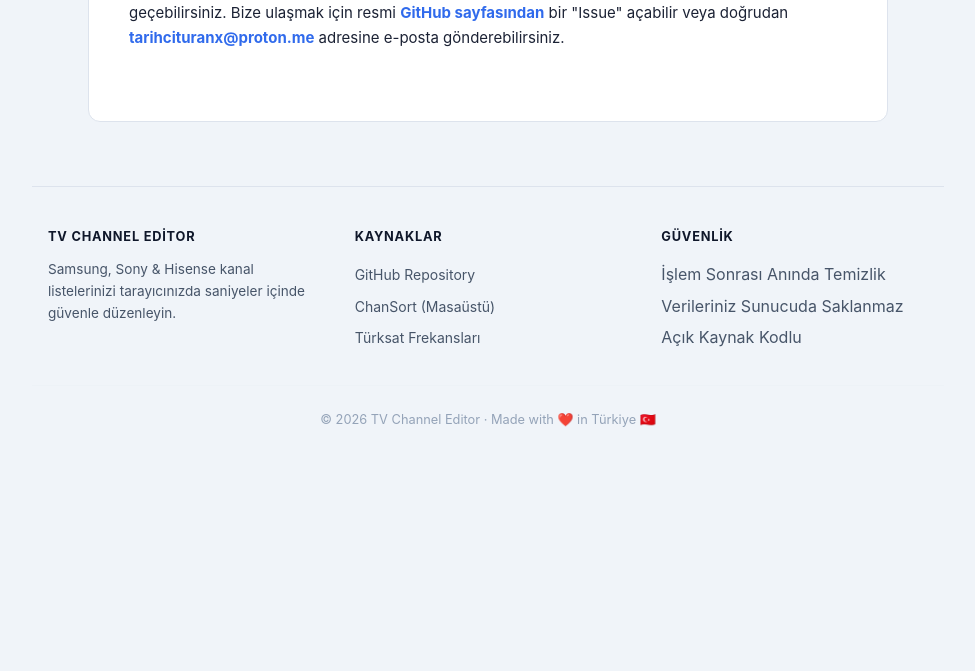
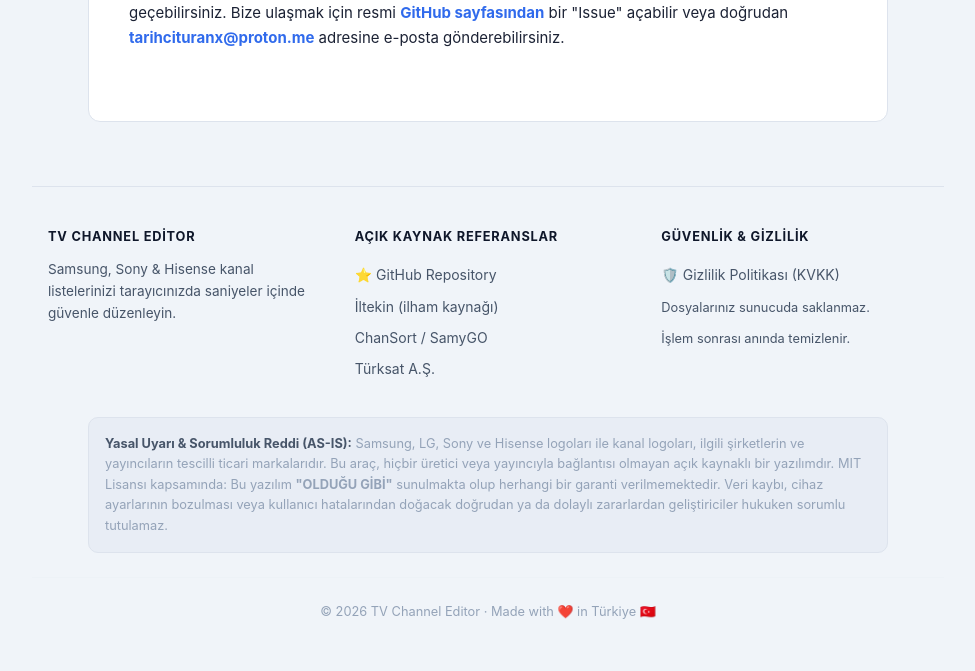
Before and after one commit to tarihcituranx/TVChanneleditor, a Flask app: page /privacy in a window 1280 px wide. Shown: the part 1471-2142 px from the top of the page, without its empty margins (152-1127 px from the left). Before the commit the page ends 1898 px from the top, so only its background shows below. Run offline with Flask 3, Linux system fonts and the light colour scheme; some libraries are stand-ins or nearby versions; some web fonts are replaced.

Commit message:
fix: restore KVKK privacy link, AS-IS disclaimer, open source refs (İltekin, ChanSort, Türksat)

```diff
--- a/templates/base.html
+++ b/templates/base.html
@@ -69,22 +69,30 @@
                     <p>Samsung, Sony & Hisense kanal listelerinizi tarayıcınızda saniyeler içinde güvenle düzenleyin.</p>
                 </div>
                 <div class="footer-col">
-                    <h4>Kaynaklar</h4>
+                    <h4>Açık Kaynak Referanslar</h4>
                     <ul>
-                        <li><a href="https://github.com/tarihcituranx/TVChanneleditor" target="_blank">GitHub Repository</a></li>
-                        <li><a href="https://github.com/PredatH0r/ChanSort" target="_blank">ChanSort (Masaüstü)</a></li>
-                        <li><a href="https://uydu.turksat.com.tr" target="_blank">Türksat Frekansları</a></li>
+                        <li><a href="https://github.com/tarihcituranx/TVChanneleditor" target="_blank">⭐ GitHub Repository</a></li>
+                        <li><a href="https://github.com/iltekin/scm-editor" target="_blank">İltekin (ilham kaynağı)</a></li>
+                        <li><a href="https://github.com/PredatH0r/ChanSort" target="_blank">ChanSort / SamyGO</a></li>
+                        <li><a href="https://uydu.turksat.com.tr" target="_blank">Türksat A.Ş.</a></li>
                     </ul>
                 </div>
                 <div class="footer-col">
-                    <h4>Güvenlik</h4>
+                    <h4>Güvenlik & Gizlilik</h4>
                     <ul>
-                        <li><span style="color:var(--text-secondary);">İşlem Sonrası Anında Temizlik</span></li>
-                        <li><span style="color:var(--text-secondary);">Verileriniz Sunucuda Saklanmaz</span></li>
-                        <li><span style="color:var(--text-secondary);">Açık Kaynak Kodlu</span></li>
+                        <li><a href="/privacy">🛡️ Gizlilik Politikası (KVKK)</a></li>
+                        <li><span style="color:var(--text-secondary); font-size:0.8rem;">Dosyalarınız sunucuda saklanmaz.</span></li>
+                        <li><span style="color:var(--text-secondary); font-size:0.8rem;">İşlem sonrası anında temizlenir.</span></li>
                     </ul>
                 </div>
             </div>
+
+            <div style="max-width:800px; margin:0 auto 1.5rem; padding:1rem; background:var(--bg-subtle); border:1px solid var(--border-color); border-radius:var(--radius-md); font-size:0.8rem; color:var(--text-muted); line-height:1.6;">
+                <strong style="color:var(--text-secondary);">Yasal Uyarı &amp; Sorumluluk Reddi (AS-IS):</strong>
+                Samsung, LG, Sony ve Hisense logoları ile kanal logoları, ilgili şirketlerin ve yayıncıların tescilli ticari markalarıdır. Bu araç, hiçbir üretici veya yayıncıyla bağlantısı olmayan açık kaynaklı bir yazılımdır.
+                MIT Lisansı kapsamında: Bu yazılım <strong>"OLDUĞU GİBİ"</strong> sunulmakta olup herhangi bir garanti verilmemektedir. Veri kaybı, cihaz ayarlarının bozulması veya kullanıcı hatalarından doğacak doğrudan ya da dolaylı zararlardan geliştiriciler hukuken sorumlu tutulamaz.
+            </div>
+
             <div class="footer-bottom">
                 &copy; 2026 TV Channel Editor &middot; Made with ❤️ in Türkiye 🇹🇷
             </div>
```
Also changed, not shown: templates/base_en.html (+18 -10 lines).
